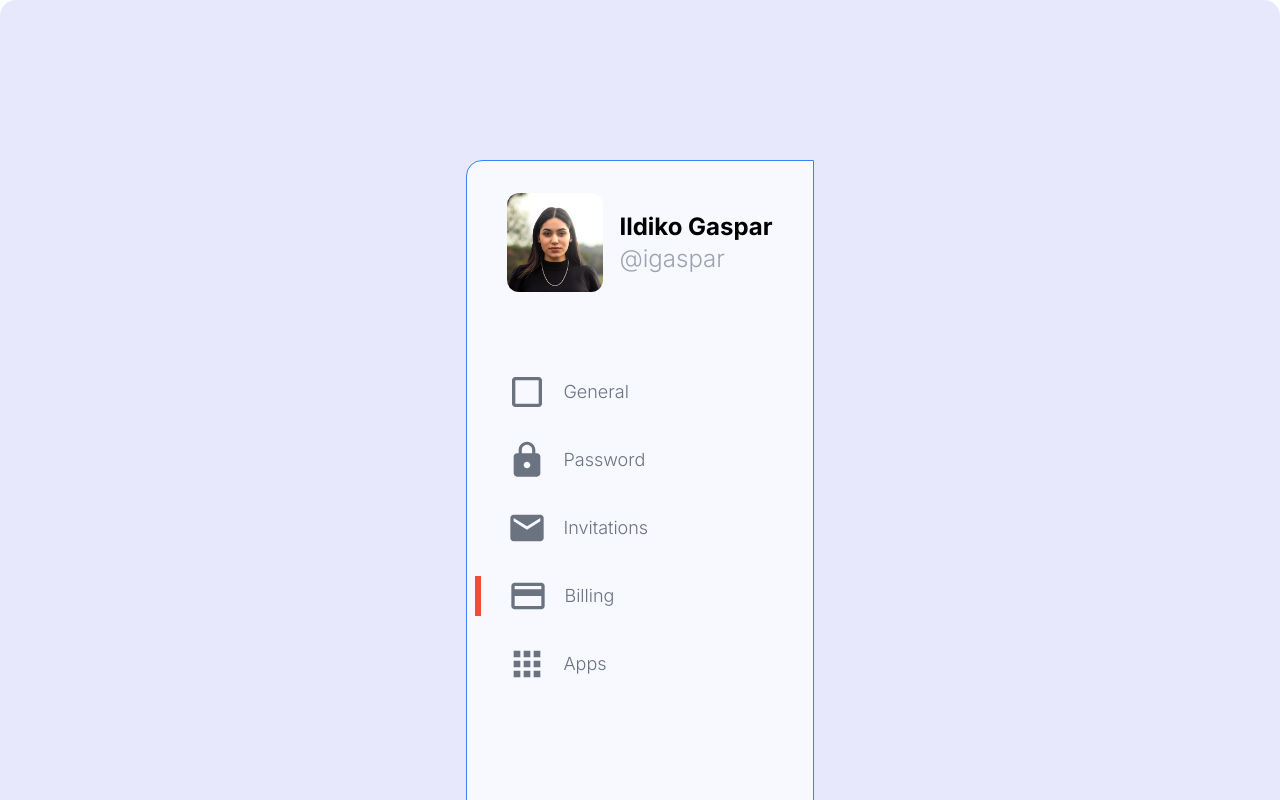
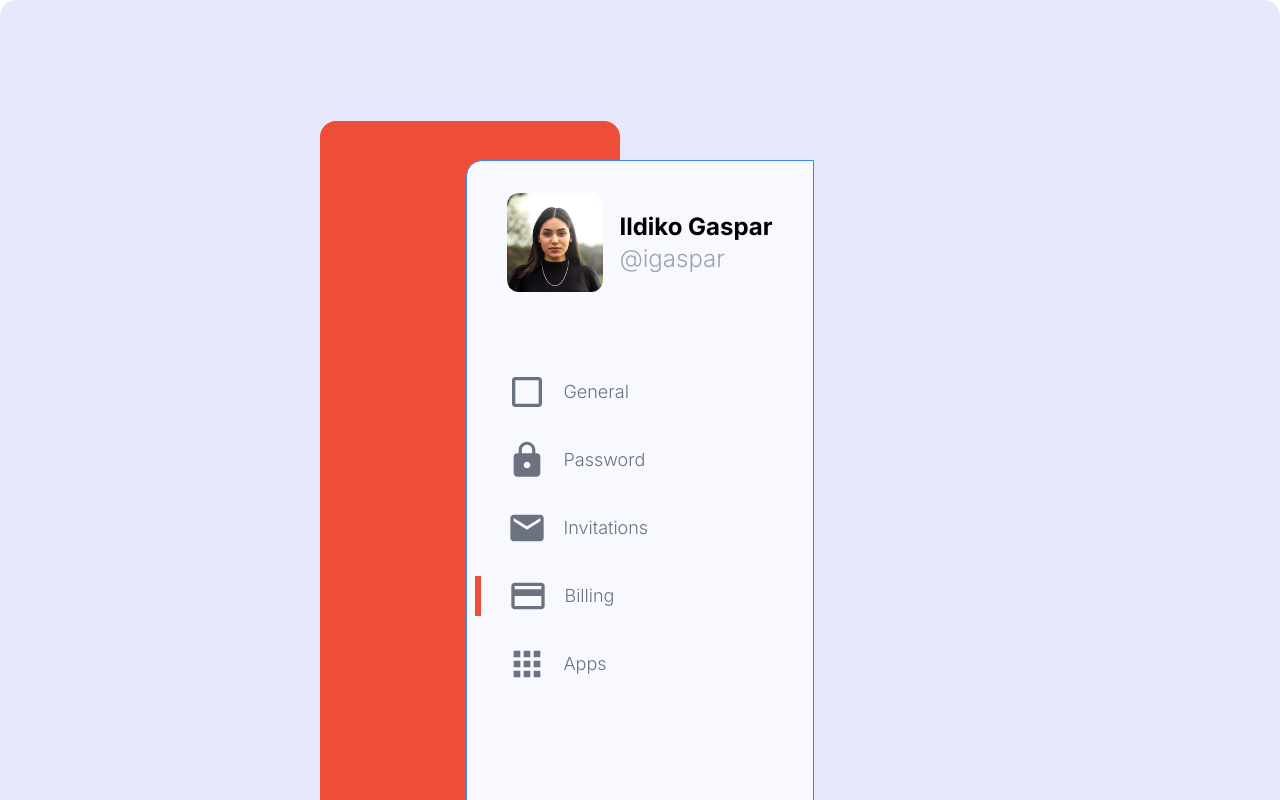
Before and after one commit to missatrox44/ui-components, a Next.js app: page / in a window 1280 px wide. Shown: the top 800 px of the page. Built offline with nearby package versions, Linux system fonts and the light colour scheme.

Commit message:
added absolute rectangle

```diff
--- a/components/Billing/Billing.tsx
+++ b/components/Billing/Billing.tsx
@@ -13,10 +13,12 @@ export default function Billing() {
   return (
     <section id="billing">
       {/* Main container */}
-      <div className="flex min-h-screen items-center justify-center bg-lilac rounded-2xl py-40 px-36">
+      <div className="flex min-h-screen items-center justify-center bg-lilac rounded-2xl py-40 px-36 relative">
 
+        {/* Background rectangle */}
+        <div className="absolute bg-orangeish w-[300px] h-[1000px] left-[25%] top-[10%] z-0 rounded-2xl"></div>
 
-        <div className="border border-blue-500 bg-lighterlilac rounded-l-2xl relative z-10">
+        <div className="border border-blue-500 bg-lighterlilac rounded-l-2xl z-10">
           {/* user info */}
           <div className="pt-8 px-10 pb-20 flex items-center justify-center">
             <img src="./images/headshot.jpg" alt="" className="rounded-xl w-24" />
```
